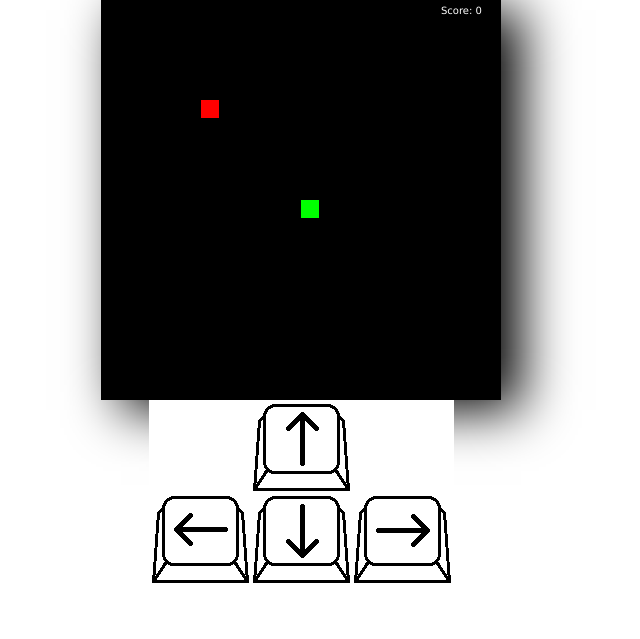
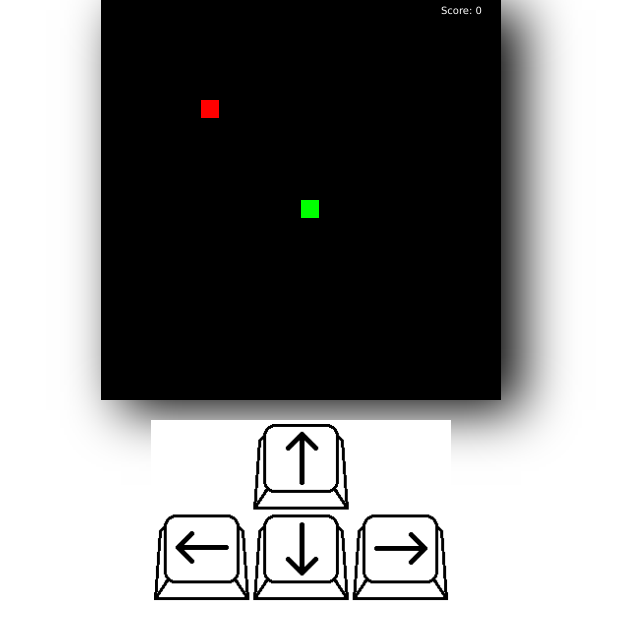
Before and after one commit to mattigor/Snake-Game, a plain HTML site: page index.html in a window 1280 px wide. Shown: the part 75-714 px from the top of the page, without its empty margins (339-979 px from the left). Drawn offline with Linux system fonts and the light colour scheme.

Commit message:
Update style.css

```diff
--- a/style.css
+++ b/style.css
@@ -14,3 +14,8 @@ canvas {
     font-family: 'Poppins', sans-serif;
     font-family: 'Press Start 2P', cursive;
 }
+
+img {
+  width: 300px;
+  margin-top: 20px;
+}
```
